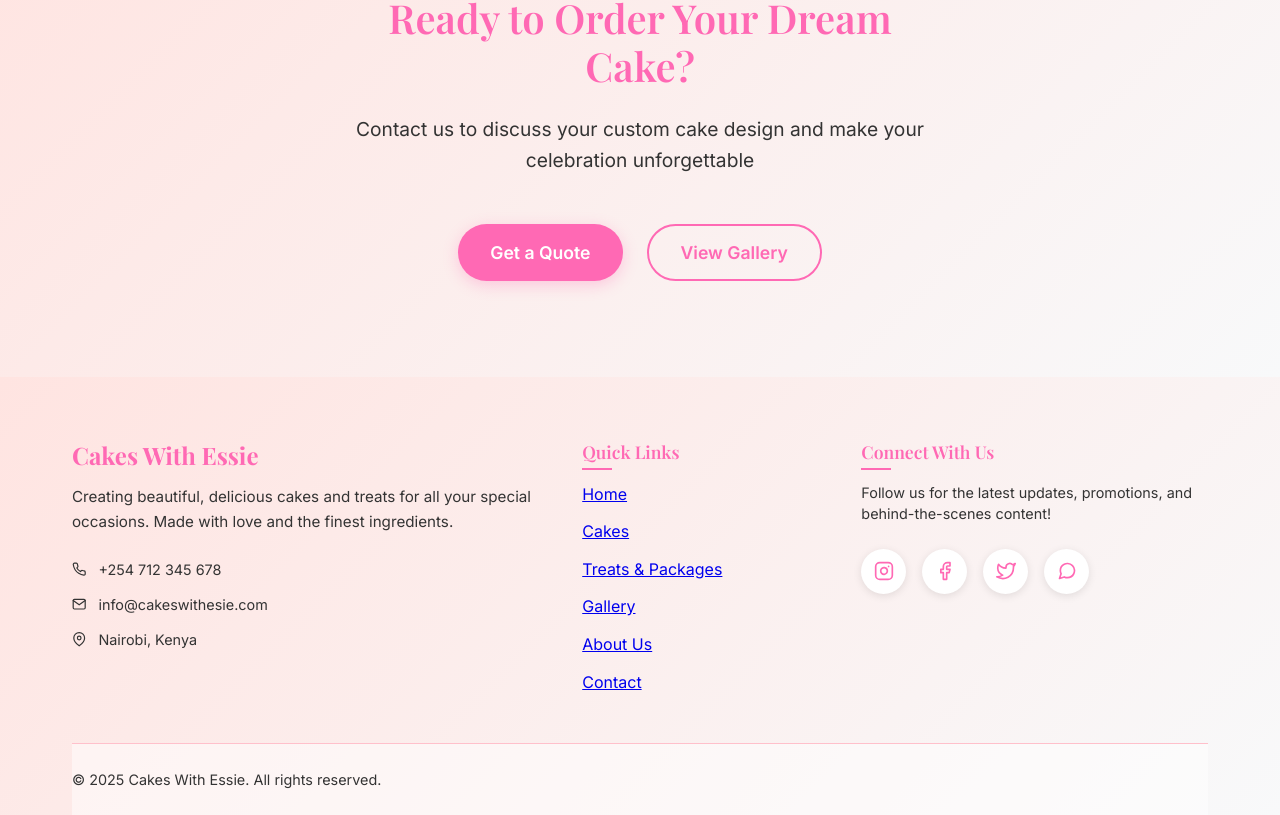
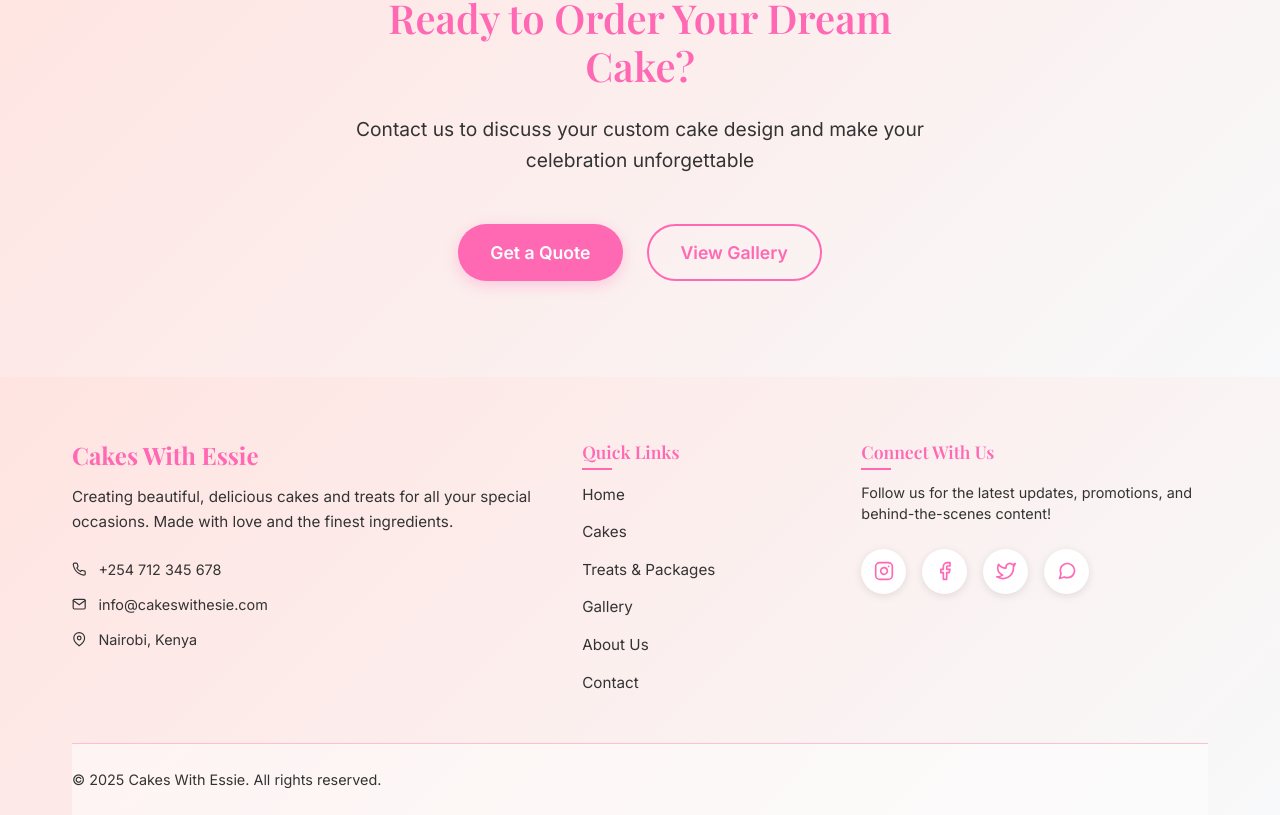
Before and after one commit to cullen-kaberere/cakewithessie, a Next.js app: page /cakes in a window 1280 px wide. Shown: the part 2292-3107 px from the top of the page. Built offline with nearby package versions, Linux system fonts and the light colour scheme; a web font is replaced by a local one.

Commit message:
footer link syling

```diff
--- a/app/globals.css
+++ b/app/globals.css
@@ -559,3 +559,23 @@ body.mobile-menu-open {
     font-size: 1.5rem;
   }
 }
+
+.footer-links {
+  list-style: none;
+  display: flex;
+  flex-direction: column;
+  gap: 0.75rem;
+}
+
+.footer-link {
+  color: var(--dark-gray);
+  text-decoration: none;
+  font-size: 0.95rem;
+  transition: var(--transition);
+  display: inline-block;
+  }
+
+.footer-link:hover {
+  color:var(--primary-pink);
+  transform: scale(1.05);
+}
```
